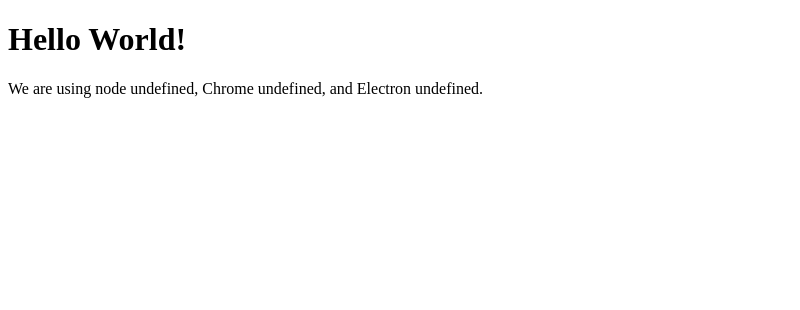
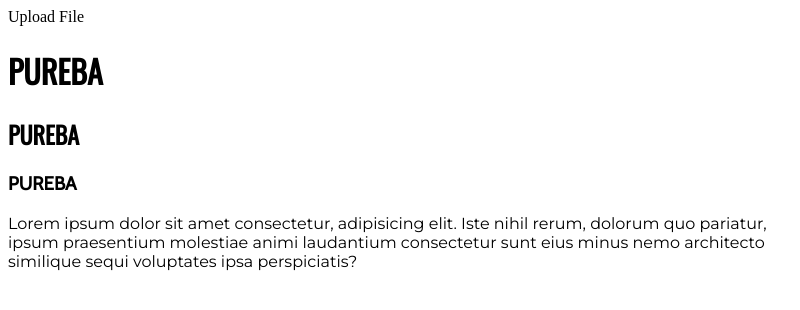
Before and after one commit to jedel1043/Practica1Aplicaciones, an Electron app: page client/index.html in a window 800 px wide. Drawn offline with nearby package versions, Linux system fonts and the light colour scheme.

Commit message:
Creacion de archivo para estilo css

```diff
--- /dev/null
+++ b/client/css/style.css
@@ -0,0 +1,11 @@
+h1,h2{
+    font-family: 'Oswald', sans-serif;
+}
+
+h3,h4,h5{
+    font-family: 'Cabin', sans-serif;
+}
+
+p,a{
+    font-family: 'Montserrat', sans-serif;
+}
--- a/client/index.html
+++ b/client/index.html
@@ -1,15 +1,37 @@
 <!DOCTYPE html>
+
+
 <html>
   <head>
     <meta charset="UTF-8">
-    <title>Hello World!</title>
+    <title>My cloud!</title>
+    <link href="https://fonts.googleapis.com/css2?family=Cabin&family=Montserrat&family=Oswald&display=swap" rel="stylesheet">
+    <script src="https://kit.fontawesome.com/db1bef7131.js" crossorigin="anonymous"></script>
     <!-- https://electronjs.org/docs/tutorial/security#csp-meta-tag -->
     <meta http-equiv="Content-Security-Policy" content="script-src 'self' 'unsafe-inline';" />
+
+    <!-- ESTILOS CSS -->
+    <link rel="stylesheet" href="css/style.css" type="text/css">
   </head>
   <body>
-    <h1>Hello World!</h1>
+    <!-- <h1>Hello World!</h1>
     We are using node <script>document.write(process.versions.node)</script>,
     Chrome <script>document.write(process.versions.chrome)</script>,
-    and Electron <script>document.write(process.versions.electron)</script>.
+    and Electron <script>document.write(process.versions.electron)</script>. -->
+    <aside id="left-menu">
+      <div id="add-File">
+        Upload File
+      </div>
+    </aside>
+    <main id="main-content">
+      <h1>PUREBA</h1>
+      <h2>PUREBA</h2>
+      <h3>PUREBA</h3>
+      <p>
+        Lorem ipsum dolor sit amet consectetur, adipisicing elit. Iste nihil rerum, dolorum quo pariatur, ipsum praesentium molestiae animi laudantium consectetur sunt eius minus nemo architecto similique sequi voluptates ipsa perspiciatis?
+      </p>
+    </main>
   </body>
+
+
 </html>
```
